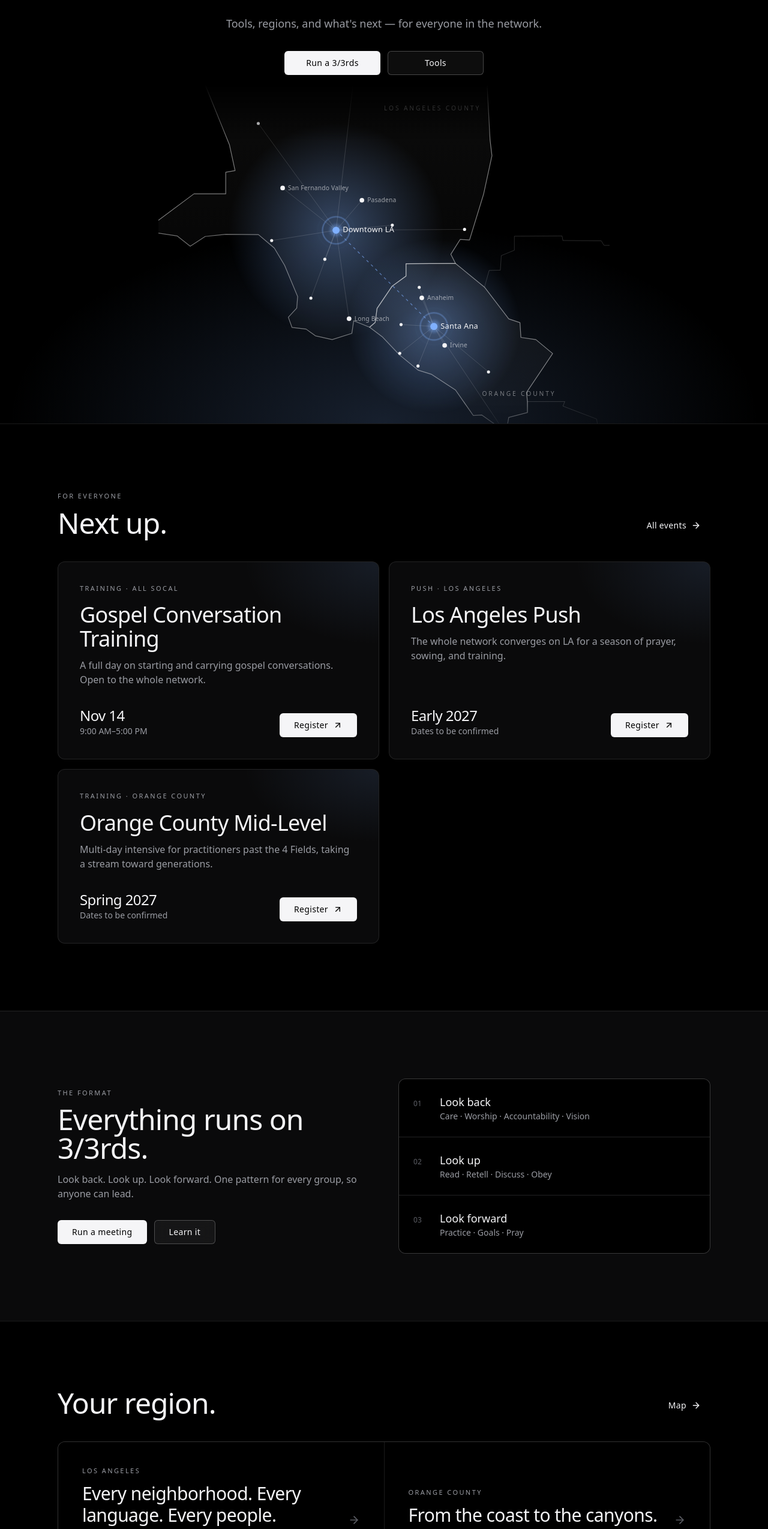
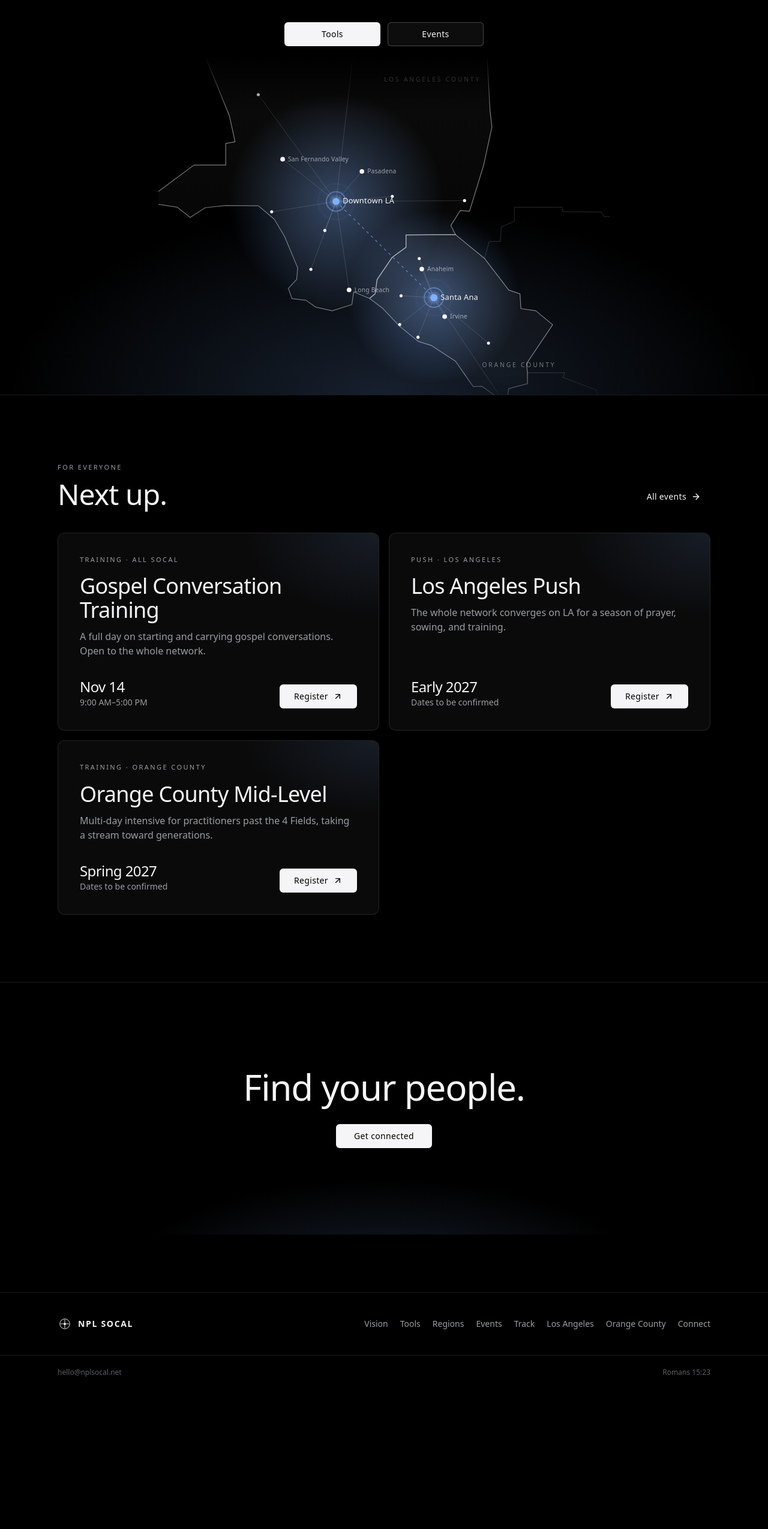
Before and after one commit to claudekovalenko/nplsocal, a React (Vite) app: page / in a window 1280 px wide. Shown: the part 251-2800 px from the top of the page at 60% size. After the commit the page ends 2567 px from the top, so only its background shows below. Built offline with nearby package versions, Linux system fonts and the light colour scheme.

Commit message:
Simplify the home page to hero, next up, and connect
Drops the 3/3rds, region, and starter-tool sections; those live under
Tools and Regions in the navigation.

Co-Authored-By: Claude Fable 5.1 <noreply@anthropic.com>
Claude-Session: https://claude.ai/code/session_019xYgJJFKn6YDbwGkn7QaEi

```diff
--- a/src/pages/Home.tsx
+++ b/src/pages/Home.tsx
@@ -1,14 +1,10 @@
 import { Link } from 'react-router-dom';
 import { ArrowRight } from 'lucide-react';
-import { site, hubs, tools, featuredEvents } from '@/content';
+import { site, featuredEvents } from '@/content';
 import NetworkMap from '@/components/NetworkMap';
-import ToolCard from '@/components/ToolCard';
 import { FeaturedEvent } from '@/components/EventCard';
 
-const starterSlugs = ['411', '3-circles', '100-list'];
-
 export default function Home() {
-  const starters = starterSlugs.map((s) => tools.find((t) => t.slug === s)!);
   const featured = featuredEvents().slice(0, 4);
 
   return (
@@ -19,13 +15,12 @@ export default function Home() {
         <div className="container-x relative z-10 flex flex-col items-center pt-24 text-center md:pt-32">
           <div className="eyebrow fade-up">{site.hashtag} · Los Angeles · Orange County</div>
           <h1 className="fade-up fade-up-2 mt-5 text-5xl leading-[0.95] sm:text-6xl md:text-7xl lg:text-8xl">No Place Left.</h1>
-          <p className="fade-up fade-up-3 mt-5 text-muted md:text-lg">Tools, regions, and what's next — for everyone in the network.</p>
           <div className="fade-up fade-up-3 mt-8 flex flex-wrap justify-center gap-3">
-            <Link to="/three-thirds" className="btn-primary min-w-40">
-              Run a 3/3rds
+            <Link to="/tools" className="btn-primary min-w-40">
+              Tools
             </Link>
-            <Link to="/tools" className="btn-secondary min-w-40">
-              Tools
+            <Link to="/events" className="btn-secondary min-w-40">
+              Events
             </Link>
           </div>
         </div>
@@ -34,7 +29,7 @@ export default function Home() {
         </div>
       </section>
 
-      {/* Next up: network-wide */}
+      {/* Next up */}
       <section id="next" className="border-t border-line">
         <div className="container-x py-20 md:py-28">
           <div className="flex items-end justify-between gap-6">
@@ -54,93 +49,14 @@ export default function Home() {
         </div>
       </section>
 
-      {/* The format */}
-      <section className="border-t border-line bg-elev">
-        <div className="container-x grid items-center gap-12 py-20 md:grid-cols-2 md:py-28">
-          <div>
-            <div className="eyebrow">The format</div>
-            <h2 className="mt-3 text-3xl md:text-5xl">Everything runs on 3/3rds.</h2>
-            <p className="mt-4 text-muted">Look back. Look up. Look forward. One pattern for every group, so anyone can lead.</p>
-            <div className="mt-8 flex gap-3">
-              <Link to="/three-thirds" className="btn-primary">
-                Run a meeting
-              </Link>
-              <Link to="/tools/3-thirds" className="btn-secondary">
-                Learn it
-              </Link>
-            </div>
-          </div>
-          <ol className="grid gap-px overflow-hidden rounded-xl border border-line bg-line">
-            {[
-              ['Look back', 'Care · Worship · Accountability · Vision'],
-              ['Look up', 'Read · Retell · Discuss · Obey'],
-              ['Look forward', 'Practice · Goals · Pray'],
-            ].map(([t, d], i) => (
-              <li key={t} className="flex items-baseline gap-5 bg-bg p-6">
-                <span className="w-6 text-xs text-faint">0{i + 1}</span>
-                <span>
-                  <span className="block text-lg">{t}</span>
-                  <span className="block text-sm text-muted">{d}</span>
-                </span>
-              </li>
-            ))}
-          </ol>
-        </div>
-      </section>
-
-      {/* Regions */}
-      <section className="border-t border-line">
-        <div className="container-x py-20 md:py-28">
-          <div className="flex items-end justify-between gap-6">
-            <h2 className="text-3xl md:text-5xl">Your region.</h2>
-            <Link to="/regions" className="btn-ghost">
-              Map <ArrowRight className="h-4 w-4" />
-            </Link>
-          </div>
-          <div className="mt-10 grid gap-px overflow-hidden rounded-xl border border-line bg-line md:grid-cols-2">
-            {hubs.map((h) => (
-              <Link key={h.id} to={`/regions/${h.id}`} className="group flex items-end justify-between gap-6 bg-bg p-8 transition hover:bg-surface md:p-10">
-                <div>
-                  <div className="eyebrow">{h.shortName}</div>
-                  <h3 className="mt-3 text-2xl md:text-3xl">{h.tagline}</h3>
-                </div>
-                <ArrowRight className="h-5 w-5 shrink-0 text-faint transition group-hover:translate-x-0.5 group-hover:text-fg" />
-              </Link>
-            ))}
-          </div>
-        </div>
-      </section>
-
-      {/* Tools */}
-      <section className="border-t border-line bg-elev">
-        <div className="container-x py-20 md:py-28">
-          <div className="flex items-end justify-between gap-6">
-            <h2 className="text-3xl md:text-5xl">Start here.</h2>
-            <Link to="/tools" className="btn-ghost">
-              All tools <ArrowRight className="h-4 w-4" />
-            </Link>
-          </div>
-          <div className="mt-10 grid gap-4 md:grid-cols-3">
-            {starters.map((t) => (
-              <ToolCard key={t.slug} tool={t} />
-            ))}
-          </div>
-        </div>
-      </section>
-
-      {/* CTA */}
+      {/* Connect */}
       <section className="relative overflow-hidden border-t border-line">
         <div className="pointer-events-none absolute inset-0 bg-[radial-gradient(50%_60%_at_50%_120%,var(--glow),transparent_70%)] opacity-40" />
         <div className="container-x relative py-24 text-center md:py-36">
           <h2 className="mx-auto max-w-2xl text-4xl md:text-6xl">Find your people.</h2>
-          <div className="mt-8 flex justify-center gap-3">
-            <Link to="/connect" className="btn-primary min-w-40">
-              Get connected
-            </Link>
-            <Link to="/vision" className="btn-secondary min-w-40">
-              Our vision
-            </Link>
-          </div>
+          <Link to="/connect" className="btn-primary mt-8 min-w-40">
+            Get connected
+          </Link>
         </div>
       </section>
     </>
```
